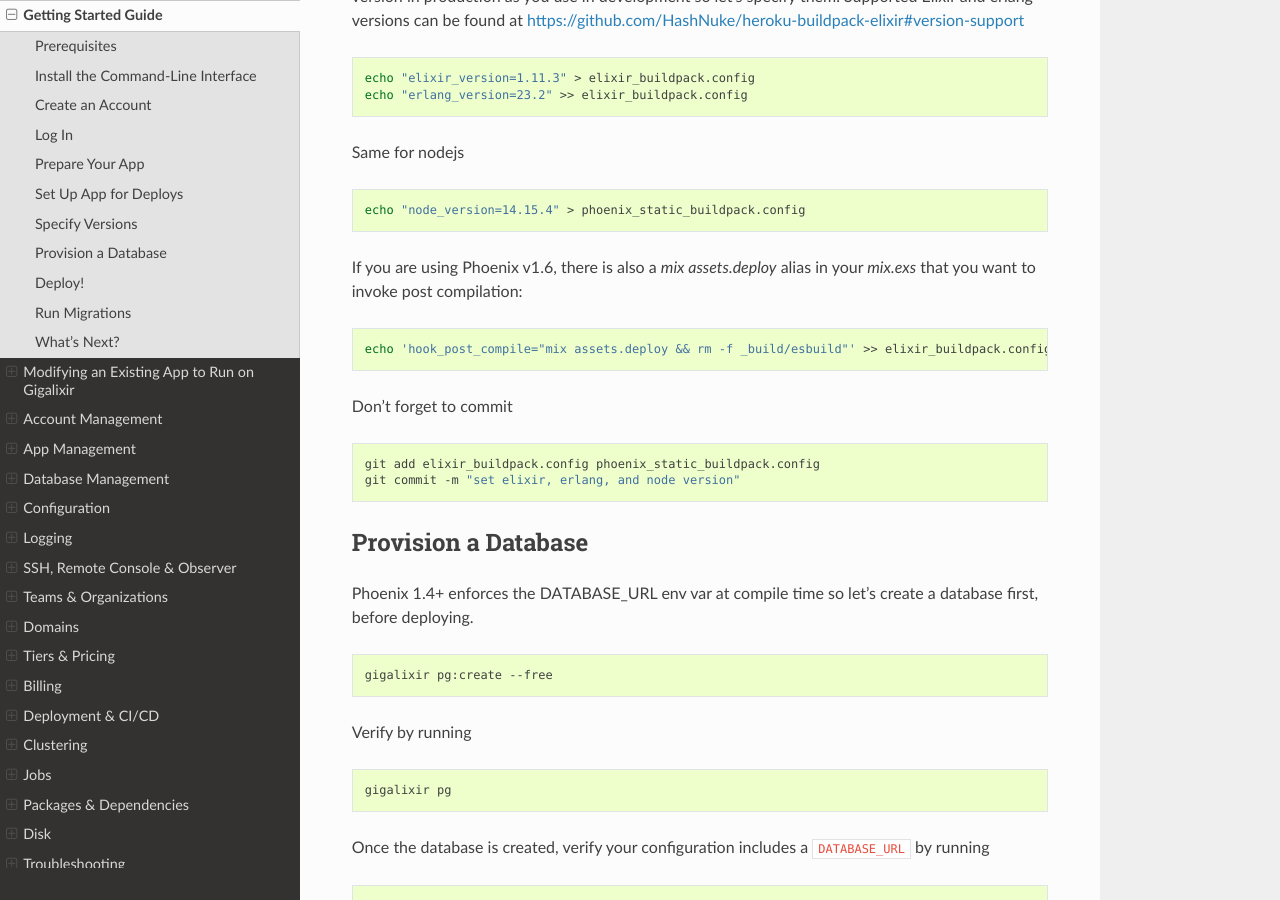
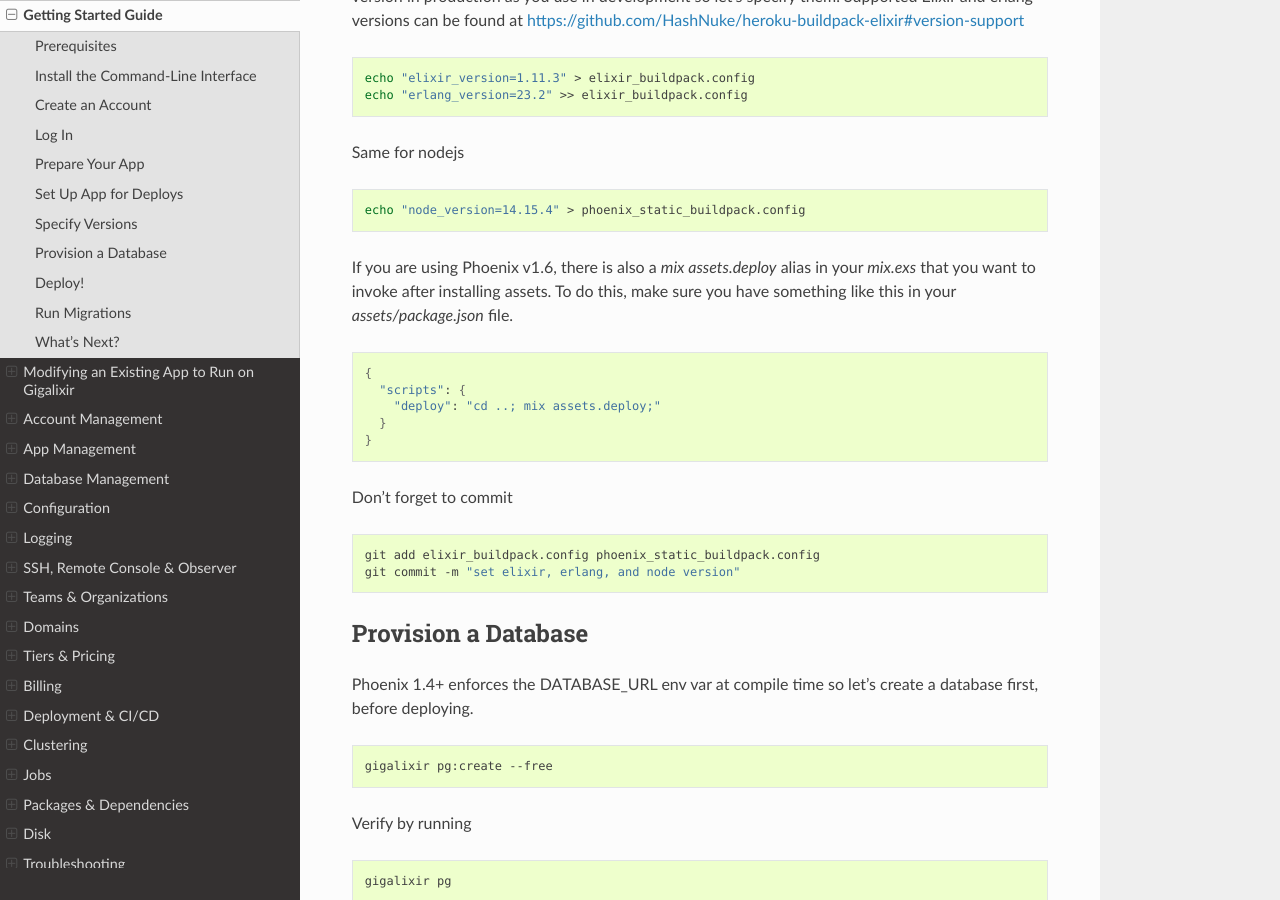
Before and after one commit to gigalixir/gigalixir-cli, a Sphinx documentation site: the page built from docs/source/getting-started-guide.rst, in a window 1280 px wide and 900 px high, scrolled down 2980 px. Built offline with Sphinx 7.4.7 and the Read the Docs theme 2.0.0, drawn with Linux system fonts in a browser that asks for light colours.

Commit message:
Fix guides for phoenix 1.6 if not vendorizing. See https://github.com/phoenixframework/phoenix/issues/4474

```diff
--- a/docs/source/getting-started-guide.rst
+++ b/docs/source/getting-started-guide.rst
@@ -189,11 +189,15 @@ Same for nodejs
 
     echo "node_version=14.15.4" > phoenix_static_buildpack.config
 
-If you are using Phoenix v1.6, there is also a `mix assets.deploy` alias in your `mix.exs` that you want to invoke post compilation:
+If you are using Phoenix v1.6, there is also a `mix assets.deploy` alias in your `mix.exs` that you want to invoke after installing assets. To do this, make sure you have something like this in your `assets/package.json` file.
 
 .. code-block:: bash
 
-    echo 'hook_post_compile="mix assets.deploy && rm -f _build/esbuild"' >> elixir_buildpack.config
+    {
+      "scripts": {
+        "deploy": "cd ..; mix assets.deploy;"
+      }
+    }
 
 Don't forget to commit
 
```
